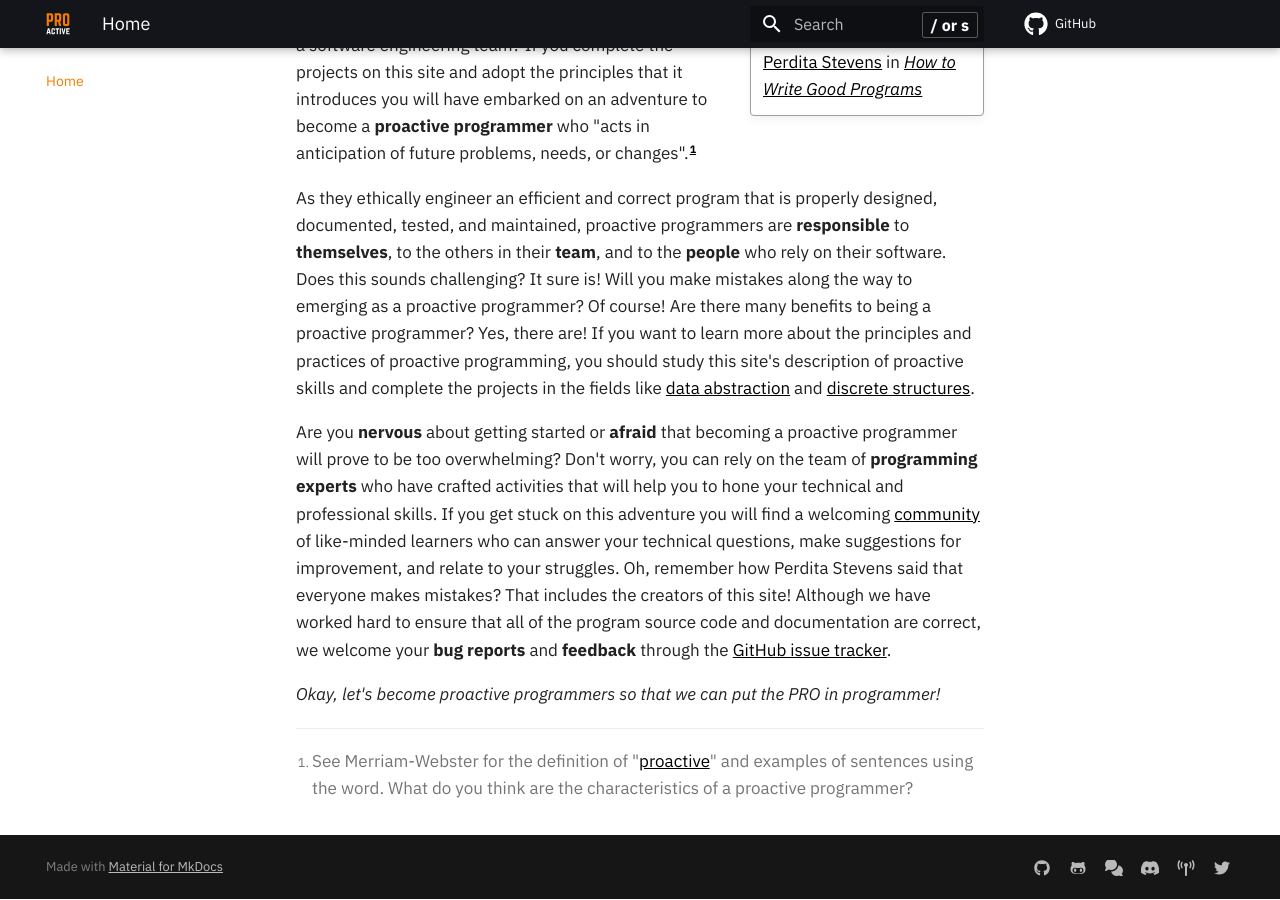
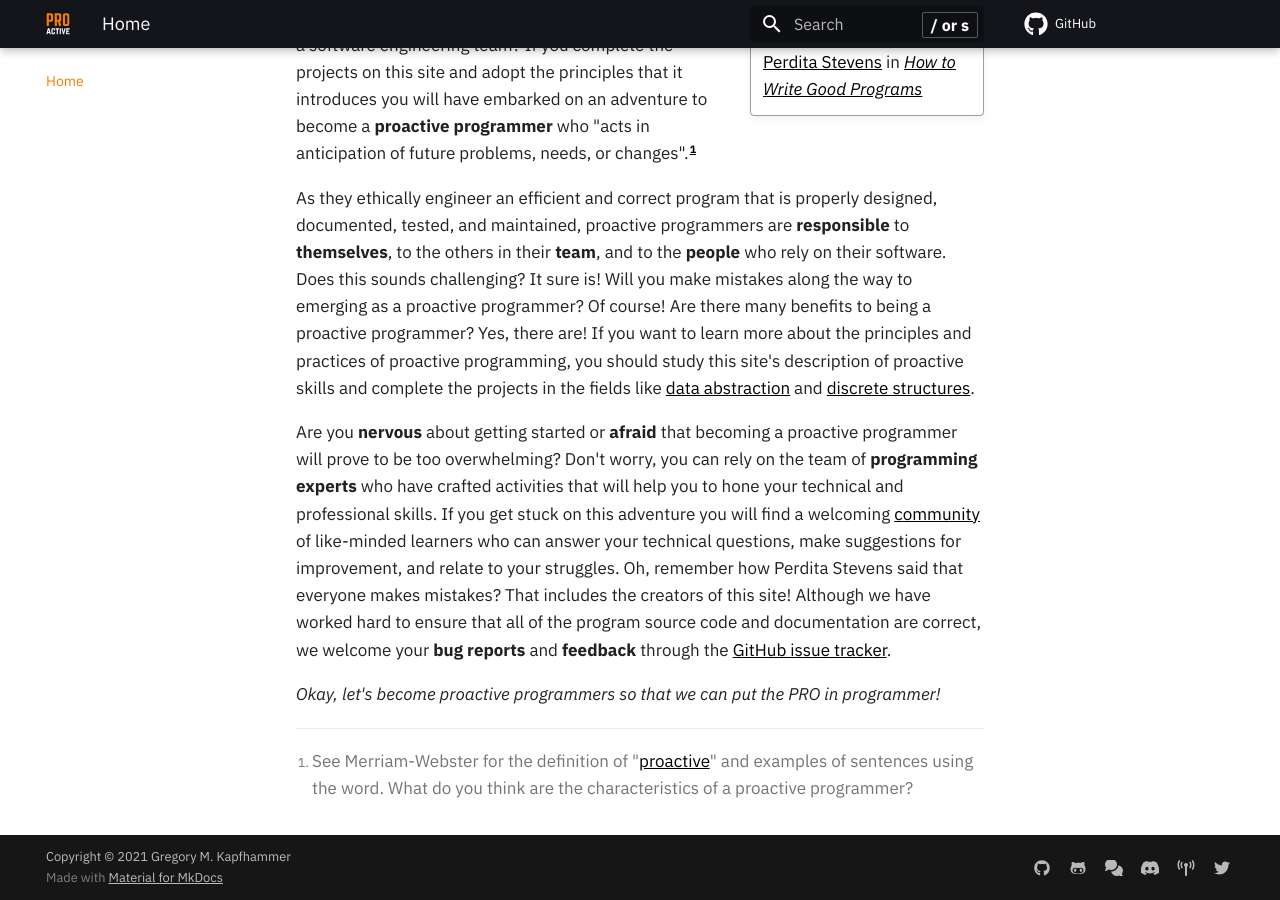
Before and after one commit to ProactiveProgrammers/www.proactiveprogrammers.com, an MkDocs documentation site: the page built from docs/index.md, in a window 1280 px wide and 900 px high, scrolled down 1047 px. Built offline with MkDocs 1.6.1 and Material for MkDocs 9.7.7, drawn with Linux system fonts in a browser that asks for light colours; comment, search, counter and statistics services are not loaded; some of the changed lines change nothing that is shown.

Commit message:
chore: Add back the copyright variable to the mkdocs.yml file.

```diff
--- a/mkdocs.yml
+++ b/mkdocs.yml
@@ -4,8 +4,7 @@ site_url: https://www.proactiveprogrammers.com
 repo_url: https://github.com/ProactiveProgrammers/www.proactiveprogrammers.com
 
 # Copyright of the site appears in the footer
-# copyright: Copyright &copy; 2021 Gregory M. Kapfhammer
-# copyright: 'Deploys by <a href = "https://www.netlify.com/" rel="noopener" target="_blank">Netlify</a>'
+copyright: Copyright &copy; 2021 Gregory M. Kapfhammer
 
 # Definition of the theme
 theme:
```
